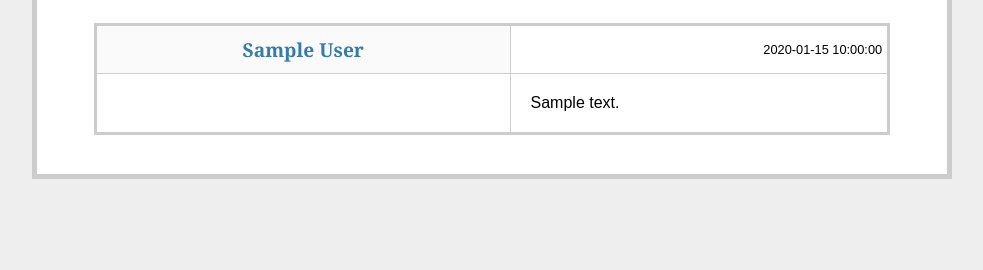
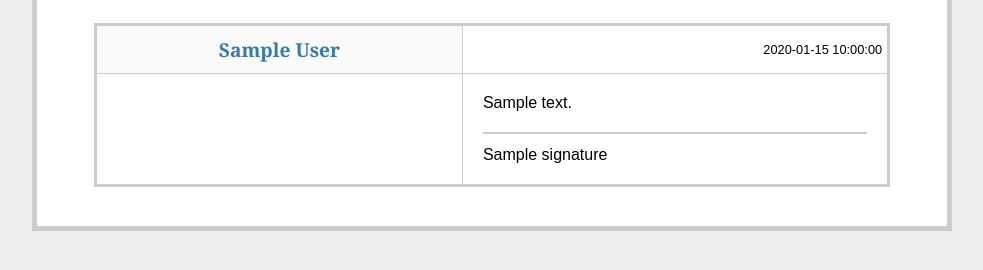
Before and after one commit to akiraaisha/svwa, a Flask app: template templates/view_thread.html in a window 1280 px wide. Shown: the part 211-481 px from the top of the page, without its empty margins (148-1131 px from the left). Run offline with Flask 2, Linux system fonts and the light colour scheme; the template is opened without the code that fills it: most values are stand-ins (such as "Sample title", 1, 10 or a date in 2020).

Commit message:
Implemented signatures; small bug fix with post deletion

```diff
--- a/schema.sql
+++ b/schema.sql
@@ -2,7 +2,8 @@
 create table users (
     id integer primary key autoincrement,
     username string not null,
-    password string not null
+    password string not null,
+    signature string
 );
 drop table if exists forums;
 create table forums (
--- a/static/style.css
+++ b/static/style.css
@@ -175,3 +175,9 @@
     width: 40%;
     padding: 10px;
 }
+
+.signature {
+    border-top: 2px solid #ccc;
+    padding-top: 12px;
+    margin-top: 20px;
+}
--- a/templates/view_thread.html
+++ b/templates/view_thread.html
@@ -25,12 +25,19 @@
                     <td class="post_body_top"><span class="right">{{post['time']}}</span><span class="clear"></span></td>
                 </tr>
                 <tr>
-                    <td class="post_user_info">
-                        {% if post['user_id'] == session['user_id'] %}
+                    <td class="post_user_info" style=vertical-align:top;>
+                        {% if post['user_id'] == session['user_id'] and not post['first_post'] %}
                         <a href="#"><img src="{{url_for('static', filename='imgs/icon_post_delete.gif')}}" onclick="delete_post({{post['id']}})"></a>
                         {% endif %}
                     </td>
-                    <td class="post_body">{{post['message']|safe}}</td>
+                    <td class="post_body">
+                        {{post['message']|safe}}
+                        {% if post['signature'] %}
+                            <div class=signature>
+                                {{post['signature']|safe}}
+                            </div>
+                        {% endif %}
+                    </td>
                 </tr>
             </table>
         </div>
```
Also changed, not shown: views.py (+20 -7 lines).
